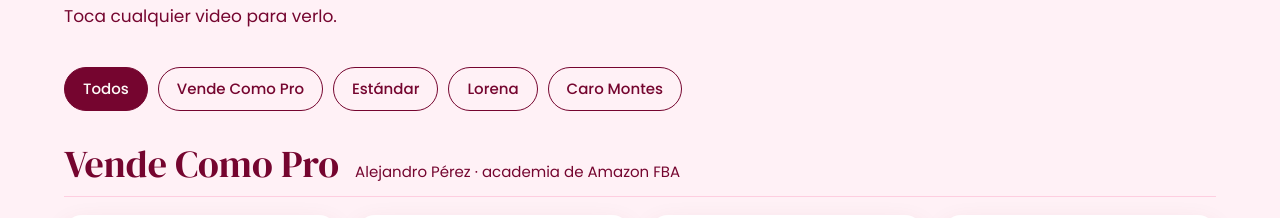
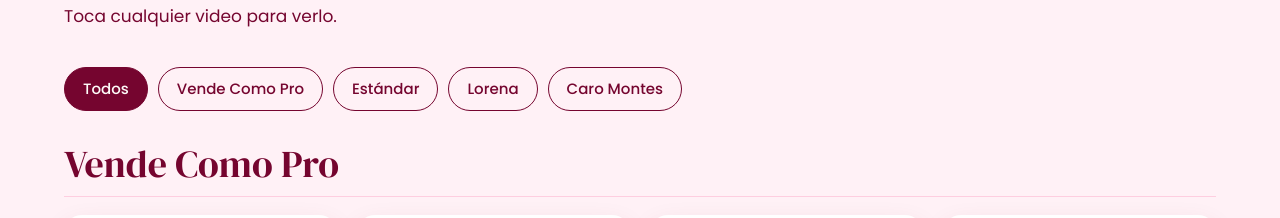
Before and after one commit to creandocongaaby-ui/web, a plain HTML site: page portafolio-edicion/index.html in a window 1280 px wide. Shown: the part 744-962 px from the top of the page. Drawn offline with Linux system fonts and the light colour scheme; a script that the page names is missing.

Commit message:
Portafolio de edición: solo el nombre de cada cuenta
Co-Authored-By: Claude Opus 5.5 <noreply@anthropic.com>
Claude-Session: https://claude.ai/code/session_01A8jBjXh25AeNezPyN1BsnV

```diff
--- a/portafolio-edicion/index.html
+++ b/portafolio-edicion/index.html
@@ -162,7 +162,7 @@ footer{background:var(--vino-2);color:var(--crema);padding:48px 0 32px}
     </div>
 
     <article class="cliente" data-cliente="vende-como-pro">
-      <div class="cliente__cab"><h3>Vende Como Pro</h3><p>Alejandro Pérez · academia de Amazon FBA</p></div>
+      <div class="cliente__cab"><h3>Vende Como Pro</h3></div>
       <div class="videos">
         <figure class="clip"><button class="clip__play" type="button" data-id="1dhVk3bVTvQileLtNafb7MbD1T8NRkmQb" aria-label="Reproducir: El precio no te dice si conviene" style="background-image:url('https://drive.google.com/thumbnail?id=1dhVk3bVTvQileLtNafb7MbD1T8NRkmQb&amp;sz=w600')"><span class="clip__icono" aria-hidden="true"><svg width="26" height="26" viewBox="0 0 24 24" fill="currentColor"><path d="M8 5v14l11-7z"/></svg></span></button><figcaption>El precio no te dice si conviene</figcaption></figure>
         <figure class="clip"><button class="clip__play" type="button" data-id="1nkou0_ZJ9363IdhOIhbUGqOsEpeInA5J" aria-label="Reproducir: Qué reviso antes de comprar" style="background-image:url('https://drive.google.com/thumbnail?id=1nkou0_ZJ9363IdhOIhbUGqOsEpeInA5J&amp;sz=w600')"><span class="clip__icono" aria-hidden="true"><svg width="26" height="26" viewBox="0 0 24 24" fill="currentColor"><path d="M8 5v14l11-7z"/></svg></span></button><figcaption>Qué reviso antes de comprar</figcaption></figure>
```
